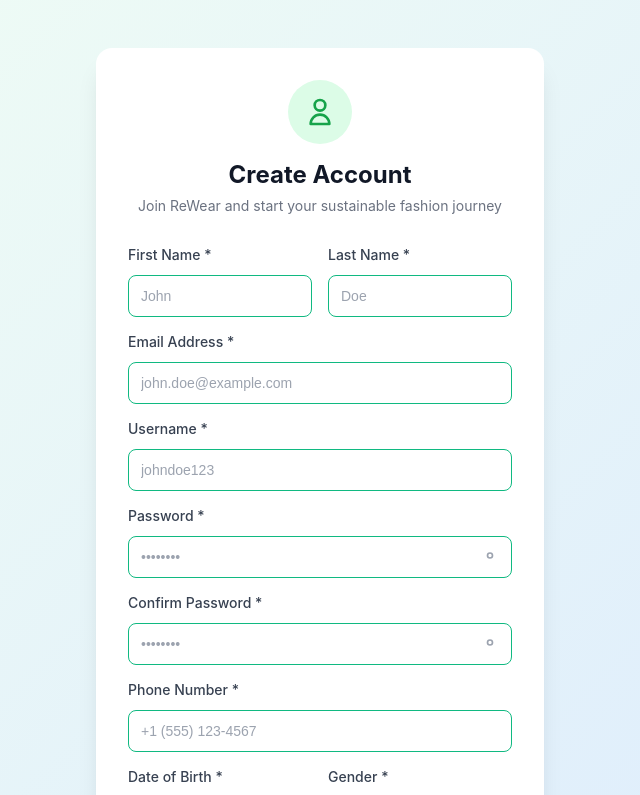
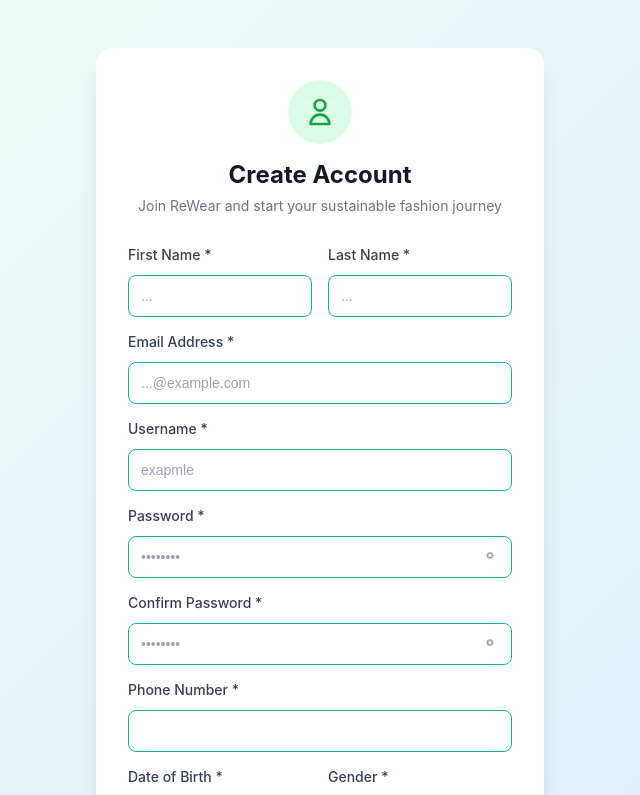
Before and after one commit to BitForge101/Reware, a React (Create React App) app in the folder client-reware/: page /signup in a window 1280 px wide. Shown: the top 795 px of the page, without its empty margins (320-960 px from the left). Built offline with nearby package versions, Linux system fonts and the light colour scheme.

Commit message:
Update signup.js

```diff
--- a/client-reware/src/pages/signup.js
+++ b/client-reware/src/pages/signup.js
@@ -200,7 +200,7 @@ const Signup = () => {
                   value={form.firstName}
                   onChange={handleChange}
                   className={`form-input ${errors.firstName ? 'error' : ''}`}
-                  placeholder="John"
+                  placeholder="..."
                 />
                 {errors.firstName && <p className="error-text">{errors.firstName}</p>}
               </div>
@@ -215,7 +215,7 @@ const Signup = () => {
                   value={form.lastName}
                   onChange={handleChange}
                   className={`form-input ${errors.lastName ? 'error' : ''}`}
-                  placeholder="Doe"
+                  placeholder="..."
                 />
                 {errors.lastName && <p className="error-text">{errors.lastName}</p>}
               </div>
@@ -232,7 +232,7 @@ const Signup = () => {
                 value={form.email}
                 onChange={handleChange}
                 className={`form-input ${errors.email ? 'error' : ''}`}
-                placeholder="john.doe@example.com"
+                placeholder="...@example.com"
               />
               {errors.email && <p className="error-text">{errors.email}</p>}
             </div>
@@ -248,7 +248,7 @@ const Signup = () => {
                 value={form.username}
                 onChange={handleChange}
                 className={`form-input ${errors.username ? 'error' : ''}`}
-                placeholder="johndoe123"
+                placeholder="exapmle"
               />
               {errors.username && <p className="error-text">{errors.username}</p>}
             </div>
@@ -326,7 +326,7 @@ const Signup = () => {
                 value={form.phoneNumber}
                 onChange={handleChange}
                 className={`form-input ${errors.phoneNumber ? 'error' : ''}`}
-                placeholder="+1 (555) 123-4567"
+                placeholder=""
               />
               {errors.phoneNumber && <p className="error-text">{errors.phoneNumber}</p>}
             </div>
```
